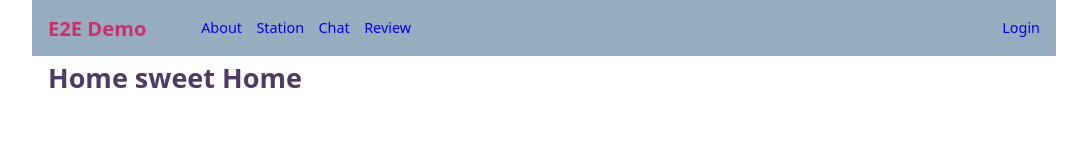
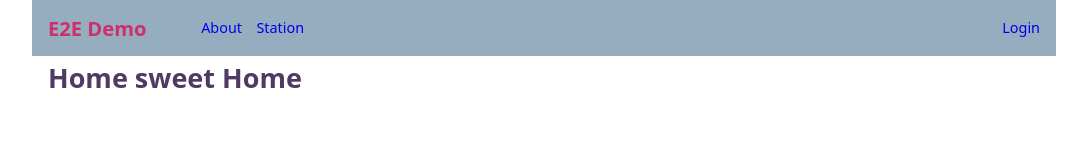
Before and after one commit to GigoDev/Groovify-frontend, a React (Vite) app: page / in a window 1280 px wide. Shown: the top 160 px of the page, without its empty margins (96-1183 px from the left). Built offline with nearby package versions, Linux system fonts and the light colour scheme.

Commit message:
Format starter

```diff
--- a/src/RootCmp.jsx
+++ b/src/RootCmp.jsx
@@ -4,8 +4,6 @@ import { Routes, Route } from 'react-router'
 import { HomePage } from './pages/HomePage'
 import { AboutUs, AboutTeam, AboutVision } from './pages/AboutUs'
 import { StationIndex } from './pages/StationIndex.jsx'
-import { ReviewIndex } from './pages/ReviewIndex.jsx'
-import { ChatApp } from './pages/Chat.jsx'
 import { AdminIndex } from './pages/AdminIndex.jsx'
 
 import { StationDetails } from './pages/StationDetails'
@@ -34,8 +32,6 @@ export function RootCmp() {
                     <Route path="station" element={<StationIndex />} />
                     <Route path="station/:stationId" element={<StationDetails />} />
                     <Route path="user/:id" element={<UserDetails />} />
-                    <Route path="review" element={<ReviewIndex />} />
-                    <Route path="chat" element={<ChatApp />} />
                     <Route path="admin" element={<AdminIndex />} />
                     <Route path="login" element={<LoginSignup />}>
                         <Route index element={<Login />} />
--- a/src/cmps/AppHeader.jsx
+++ b/src/cmps/AppHeader.jsx
@@ -26,8 +26,6 @@ export function AppHeader() {
 				</NavLink>
 				<NavLink to="about">About</NavLink>
 				<NavLink to="station">Station</NavLink>
-				<NavLink to="chat">Chat</NavLink>
-				<NavLink to="review">Review</NavLink>
 
                 {user?.isAdmin && <NavLink to="/admin">Admin</NavLink>}
 
```
